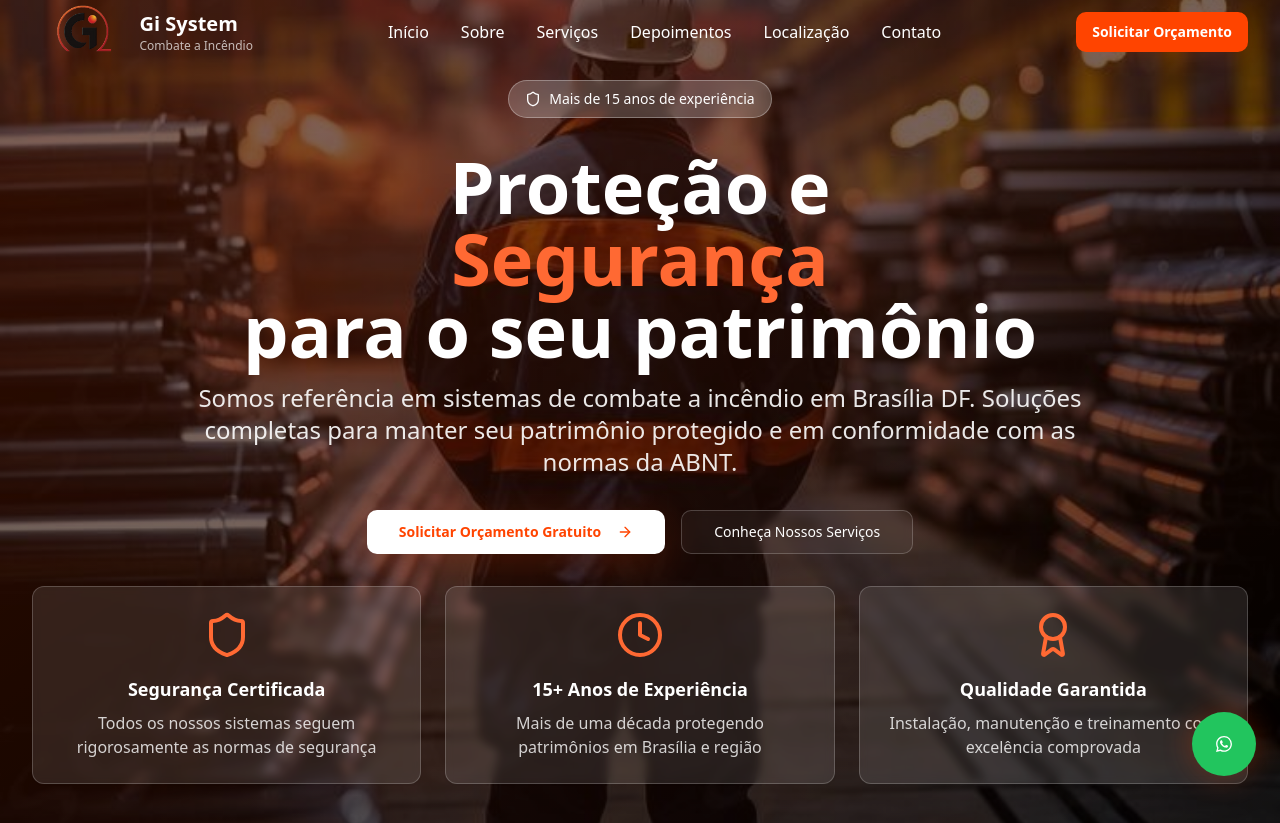
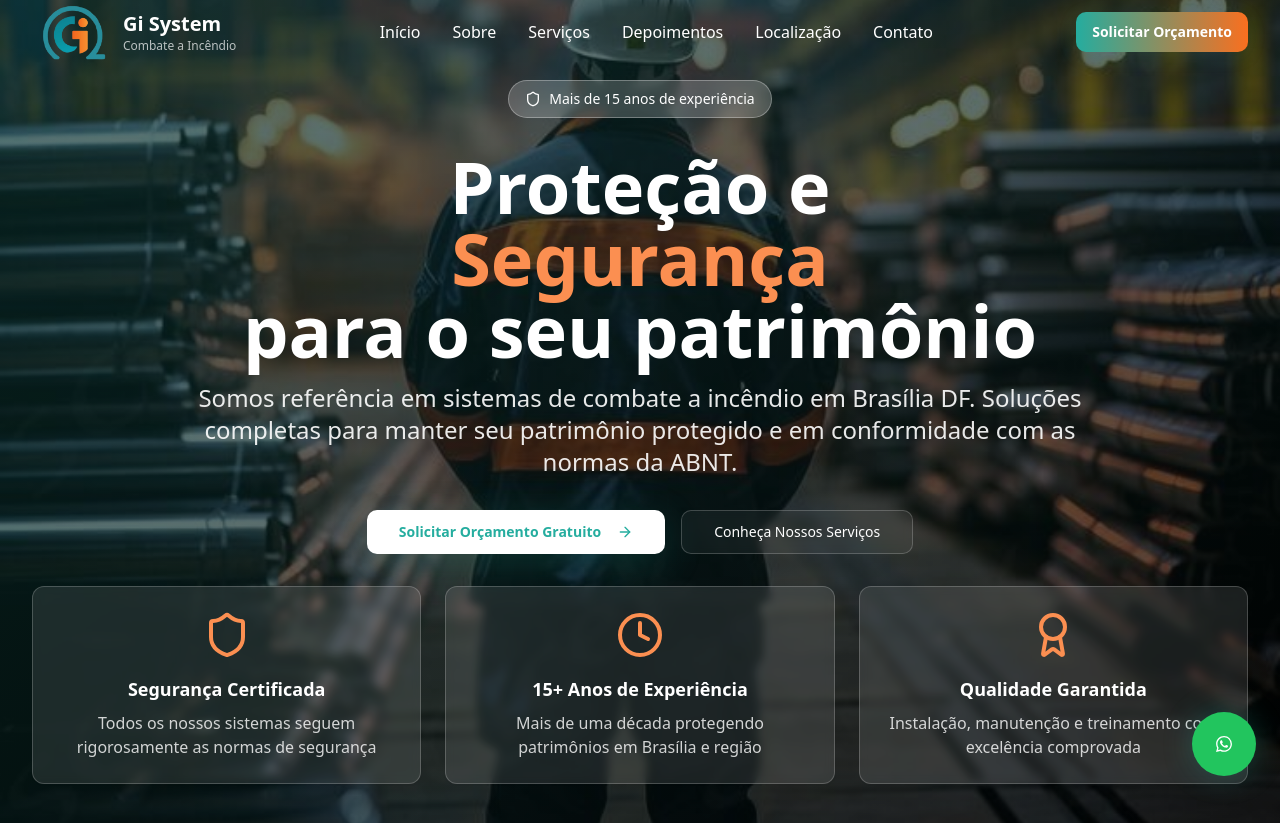
Before and after one commit to DevZipMateus/gi-sistemas, a React (Vite) app: page / in a window 1280 px wide. Shown: the top 823 px of the page. Built offline with nearby package versions, Linux system fonts and the light colour scheme.

Commit message:
Update logo and theme colors
Replace the current logo with the new one and update the site's color scheme, including text, buttons, and semi-transparent backgrounds, to match the new logo's colors.

```diff
--- a/src/components/gi-system/Navigation.tsx
+++ b/src/components/gi-system/Navigation.tsx
@@ -46,7 +46,7 @@ export default function Navigation() {
         <div className="flex items-center justify-between h-16">
           {/* Logo */}
           <div className="flex items-center space-x-3">
-            <img src="/lovable-uploads/3bf93ee8-a8fe-462e-aff9-695a2d975f57.png" alt="Gi System LTDA Logo" className="h-16 w-auto" />
+            <img src="/lovable-uploads/37735f6a-46e3-40e1-b6d3-0ecfd6760be2.png" alt="Gi System LTDA Logo" className="h-16 w-auto" />
             <div className="hidden sm:block">
               <h1 className={`text-xl font-bold transition-colors ${isInHeroSection ? 'text-white' : 'text-foreground'}`}>Gi System</h1>
               <p className={`text-xs transition-colors ${isInHeroSection ? 'text-white/70' : 'text-muted-foreground'}`}>Combate a Incêndio</p>
@@ -55,29 +55,29 @@ export default function Navigation() {
 
           {/* Desktop Navigation */}
           <div className="hidden md:flex items-center space-x-8">
-            <button onClick={() => scrollToSection('inicio')} className={`transition-colors font-medium ${isInHeroSection ? 'text-white hover:text-white/80' : 'text-foreground hover:text-primary'}`}>
+            <button onClick={() => scrollToSection('inicio')} className={`transition-colors font-medium ${isInHeroSection ? 'text-white hover:text-secondary' : 'text-foreground hover:text-primary'}`}>
               Início
             </button>
-            <button onClick={() => scrollToSection('sobre')} className={`transition-colors font-medium ${isInHeroSection ? 'text-white hover:text-white/80' : 'text-foreground hover:text-primary'}`}>
+            <button onClick={() => scrollToSection('sobre')} className={`transition-colors font-medium ${isInHeroSection ? 'text-white hover:text-secondary' : 'text-foreground hover:text-primary'}`}>
               Sobre
             </button>
-            <button onClick={() => scrollToSection('servicos')} className={`transition-colors font-medium ${isInHeroSection ? 'text-white hover:text-white/80' : 'text-foreground hover:text-primary'}`}>
+            <button onClick={() => scrollToSection('servicos')} className={`transition-colors font-medium ${isInHeroSection ? 'text-white hover:text-secondary' : 'text-foreground hover:text-primary'}`}>
               Serviços
             </button>
-            <button onClick={() => scrollToSection('depoimentos')} className={`transition-colors font-medium ${isInHeroSection ? 'text-white hover:text-white/80' : 'text-foreground hover:text-primary'}`}>
+            <button onClick={() => scrollToSection('depoimentos')} className={`transition-colors font-medium ${isInHeroSection ? 'text-white hover:text-secondary' : 'text-foreground hover:text-primary'}`}>
               Depoimentos
             </button>
-            <button onClick={() => scrollToSection('localizacao')} className={`transition-colors font-medium ${isInHeroSection ? 'text-white hover:text-white/80' : 'text-foreground hover:text-primary'}`}>
+            <button onClick={() => scrollToSection('localizacao')} className={`transition-colors font-medium ${isInHeroSection ? 'text-white hover:text-secondary' : 'text-foreground hover:text-primary'}`}>
               Localização
             </button>
-            <button onClick={() => scrollToSection('contato')} className={`transition-colors font-medium ${isInHeroSection ? 'text-white hover:text-white/80' : 'text-foreground hover:text-primary'}`}>
+            <button onClick={() => scrollToSection('contato')} className={`transition-colors font-medium ${isInHeroSection ? 'text-white hover:text-secondary' : 'text-foreground hover:text-primary'}`}>
               Contato
             </button>
           </div>
 
           {/* CTA Button */}
           <div className="hidden md:block">
-            <Button onClick={handleContactClick} className="bg-primary hover:bg-primary-dark text-primary-foreground font-semibold shadow-soft">
+            <Button onClick={handleContactClick} className="bg-gradient-to-r from-primary to-secondary hover:from-primary-dark hover:to-secondary text-primary-foreground font-semibold shadow-soft">
               Solicitar Orçamento
             </Button>
           </div>
@@ -110,7 +110,7 @@ export default function Navigation() {
               <button onClick={() => scrollToSection('contato')} className="text-foreground hover:text-primary transition-colors text-left font-medium">
                 Contato
               </button>
-              <Button onClick={handleContactClick} className="bg-primary hover:bg-primary-dark text-primary-foreground font-semibold mt-4">
+              <Button onClick={handleContactClick} className="bg-gradient-to-r from-primary to-secondary hover:from-primary-dark hover:to-secondary text-primary-foreground font-semibold mt-4">
                 Solicitar Orçamento
               </Button>
             </div>
--- a/src/index.css
+++ b/src/index.css
@@ -1,8 +1,9 @@
+
 @tailwind base;
 @tailwind components;
 @tailwind utilities;
 
-/* Gi System LTDA Design System - Orange & Black */
+/* Gi System LTDA Design System - Teal & Orange from new logo */
 
 @layer base {
   :root {
@@ -16,22 +17,22 @@
     --popover: 0 0% 100%;
     --popover-foreground: 0 0% 9%;
 
-    /* Primary - 30% Orange from logo */
-    --primary: 16 100% 50%;
+    /* Primary - 30% Teal from logo */
+    --primary: 174 65% 41%;
     --primary-foreground: 0 0% 100%;
-    --primary-light: 16 100% 60%;
-    --primary-dark: 16 100% 40%;
+    --primary-light: 174 65% 51%;
+    --primary-dark: 174 65% 31%;
 
-    /* Secondary - Black from logo */
-    --secondary: 0 0% 9%;
-    --secondary-foreground: 0 0% 98%;
+    /* Secondary - Orange from logo */
+    --secondary: 22 95% 55%;
+    --secondary-foreground: 0 0% 100%;
 
     /* Muted grays */
     --muted: 0 0% 96%;
     --muted-foreground: 0 0% 45%;
 
     /* Accent - 10% highlight orange */
-    --accent: 16 100% 60%;
+    --accent: 22 95% 65%;
     --accent-foreground: 0 0% 9%;
 
     --destructive: 0 84.2% 60.2%;
@@ -39,13 +40,13 @@
 
     --border: 0 0% 90%;
     --input: 0 0% 96%;
-    --ring: 16 100% 50%;
+    --ring: 174 65% 41%;
 
     --radius: 0.75rem;
 
     /* Custom gradients */
     --gradient-primary: linear-gradient(135deg, hsl(var(--primary)), hsl(var(--primary-light)));
-    --gradient-hero: linear-gradient(135deg, hsl(var(--primary)) 0%, hsl(var(--primary-dark)) 100%);
+    --gradient-hero: linear-gradient(135deg, hsl(var(--primary)) 0%, hsl(var(--secondary)) 100%);
     --gradient-subtle: linear-gradient(180deg, hsl(var(--background)), hsl(var(--muted)));
 
     /* Shadows */
@@ -58,58 +59,51 @@
     --transition-bounce: all 0.4s cubic-bezier(0.68, -0.55, 0.265, 1.55);
 
     --sidebar-background: 0 0% 98%;
-
     --sidebar-foreground: 240 5.3% 26.1%;
-
     --sidebar-primary: 240 5.9% 10%;
-
     --sidebar-primary-foreground: 0 0% 98%;
-
     --sidebar-accent: 240 4.8% 95.9%;
-
     --sidebar-accent-foreground: 240 5.9% 10%;
-
     --sidebar-border: 220 13% 91%;
-
     --sidebar-ring: 217.2 91.2% 59.8%;
   }
 
   .dark {
-    --background: 222.2 84% 4.9%;
-    --foreground: 210 40% 98%;
+    --background: 174 20% 8%;
+    --foreground: 0 0% 98%;
 
-    --card: 222.2 84% 4.9%;
-    --card-foreground: 210 40% 98%;
+    --card: 174 20% 8%;
+    --card-foreground: 0 0% 98%;
 
-    --popover: 222.2 84% 4.9%;
-    --popover-foreground: 210 40% 98%;
+    --popover: 174 20% 8%;
+    --popover-foreground: 0 0% 98%;
 
-    --primary: 210 40% 98%;
-    --primary-foreground: 222.2 47.4% 11.2%;
+    --primary: 174 65% 51%;
+    --primary-foreground: 174 20% 8%;
 
-    --secondary: 217.2 32.6% 17.5%;
-    --secondary-foreground: 210 40% 98%;
+    --secondary: 22 95% 55%;
+    --secondary-foreground: 0 0% 100%;
 
-    --muted: 217.2 32.6% 17.5%;
-    --muted-foreground: 215 20.2% 65.1%;
+    --muted: 174 20% 15%;
+    --muted-foreground: 0 0% 65%;
 
-    --accent: 217.2 32.6% 17.5%;
-    --accent-foreground: 210 40% 98%;
+    --accent: 22 95% 65%;
+    --accent-foreground: 174 20% 8%;
 
     --destructive: 0 62.8% 30.6%;
-    --destructive-foreground: 210 40% 98%;
+    --destructive-foreground: 0 0% 98%;
 
-    --border: 217.2 32.6% 17.5%;
-    --input: 217.2 32.6% 17.5%;
-    --ring: 212.7 26.8% 83.9%;
-    --sidebar-background: 240 5.9% 10%;
-    --sidebar-foreground: 240 4.8% 95.9%;
-    --sidebar-primary: 224.3 76.3% 48%;
+    --border: 174 20% 15%;
+    --input: 174 20% 15%;
+    --ring: 174 65% 51%;
+    --sidebar-background: 174 20% 8%;
+    --sidebar-foreground: 0 0% 95%;
+    --sidebar-primary: 174 65% 51%;
     --sidebar-primary-foreground: 0 0% 100%;
-    --sidebar-accent: 240 3.7% 15.9%;
-    --sidebar-accent-foreground: 240 4.8% 95.9%;
-    --sidebar-border: 240 3.7% 15.9%;
-    --sidebar-ring: 217.2 91.2% 59.8%;
+    --sidebar-accent: 174 20% 15%;
+    --sidebar-accent-foreground: 0 0% 95%;
+    --sidebar-border: 174 20% 15%;
+    --sidebar-ring: 174 65% 51%;
   }
 }
 
```
Also changed, not shown: public/lovable-uploads/37735f6a-46e3-40e1-b6d3-0ecfd6760be2.png (added).
